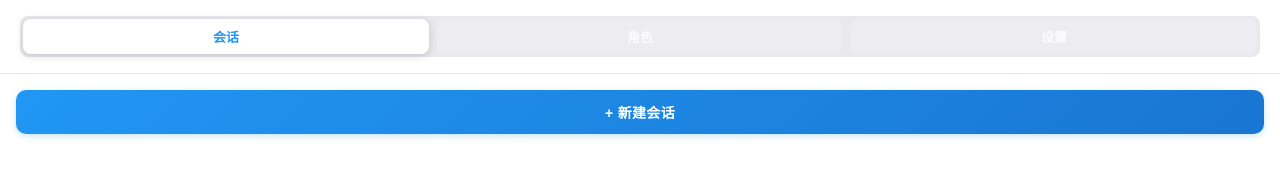
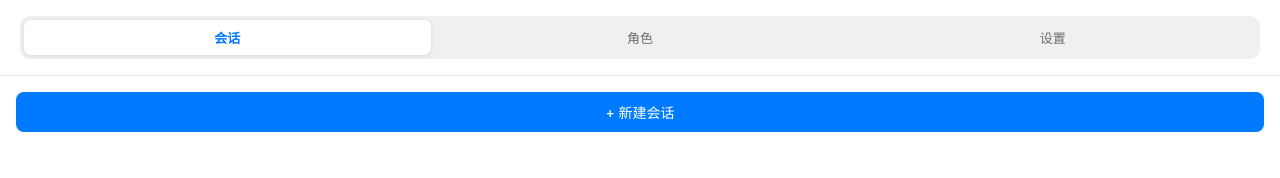
Before and after one commit to elonsolar/open-chat, a browser extension: page sidepanel/sidepanel.html in a window 1280 px wide. Drawn offline with Linux system fonts and the light colour scheme.

Commit message:
fix: 清理重复冲突的 tab 样式，优化配色

```diff
--- a/styles/sidepanel.css
+++ b/styles/sidepanel.css
@@ -2,6 +2,12 @@
   margin: 0;
   padding: 0;
   box-sizing: border-box;
+}
+
+button {
+  font-family: inherit;
+  font-size: inherit;
+  color: inherit;
 }
 
 body {
@@ -31,63 +37,35 @@ body {
 
 .tabs {
   display: flex;
-  gap: 4px;
-  background: #e8e8ed;
-  border-radius: 8px;
-  padding: 3px;
+  gap: 6px;
+  background: #f0f0f0;
+  border-radius: 10px;
+  padding: 4px;
 }
 
 .tab {
   flex: 1;
-  padding: 8px 12px;
+  padding: 8px 16px;
   border: none;
   background: transparent;
-  border-radius: 6px;
+  border-radius: 7px;
   cursor: pointer;
-  transition: all 0.2s ease;
+  transition: all 0.25s ease;
   font-size: 13px;
   font-weight: 500;
-  color: #1d1d1f;
+  color: #6b6b6b;
 }
 
 .tab:hover {
-  background: rgba(0, 0, 0, 0.04);
+  color: #1d1d1f;
+  background: rgba(255, 255, 255, 0.5);
 }
 
 .tab.active {
   background: #fff;
   color: #007aff;
   font-weight: 600;
-  box-shadow: 0 1px 3px rgba(0, 0, 0, 0.1);
-}
-
-.tabs {
-  display: flex;
-  gap: 8px;
-}
-
-.tab {
-  flex: 1;
-  padding: 8px 12px;
-  border: none;
-  background-color: rgba(255, 255, 255, 0.2);
-  border-radius: 8px;
-  cursor: pointer;
-  transition: all 0.2s ease;
-  font-size: 13px;
-  font-weight: 600;
-  color: rgba(255, 255, 255, 0.8);
-}
-
-.tab:hover {
-  background-color: rgba(255, 255, 255, 0.3);
-  color: rgba(255, 255, 255, 0.95);
-}
-
-.tab.active {
-  background: #fff;
-  color: #2196f3;
-  box-shadow: 0 2px 8px rgba(0, 0, 0, 0.15);
+  box-shadow: 0 1px 4px rgba(0, 0, 0, 0.1);
 }
 
 /* 标签内容 */
@@ -141,57 +119,7 @@ body {
   background: #e8e8ed;
 }
 
-/* 标签内容 */
-.tab-content {
-  display: none;
-  flex: 1;
-  overflow-y: auto;
-  padding: 16px;
-}
 
-.tab-content.active {
-  display: flex;
-  flex-direction: column;
-}
-
-.btn {
-  width: 100%;
-  padding: 12px 18px;
-  border: none;
-  border-radius: 10px;
-  font-size: 14px;
-  font-weight: 600;
-  cursor: pointer;
-  transition: all 0.3s cubic-bezier(0.4, 0, 0.2, 1);
-  letter-spacing: 0.3px;
-}
-
-.btn-primary {
-  background: linear-gradient(135deg, #2196f3 0%, #1976d2 100%);
-  color: #fff;
-  box-shadow: 0 2px 6px rgba(33, 150, 243, 0.25);
-}
-
-.btn-primary:hover {
-  transform: translateY(-1px);
-  box-shadow: 0 4px 10px rgba(33, 150, 243, 0.3);
-}
-
-.btn-primary:active {
-  transform: translateY(0);
-}
-
-.btn-secondary {
-  background-color: #757575;
-  color: #fff;
-  box-shadow: 0 2px 8px rgba(0, 0, 0, 0.15);
-}
-
-.btn-secondary:hover {
-  background-color: #616161;
-  transform: translateY(-1px);
-  box-shadow: 0 4px 12px rgba(0, 0, 0, 0.2);
-}
 
 /* 会话列表 */
 .conversation-list,
```
